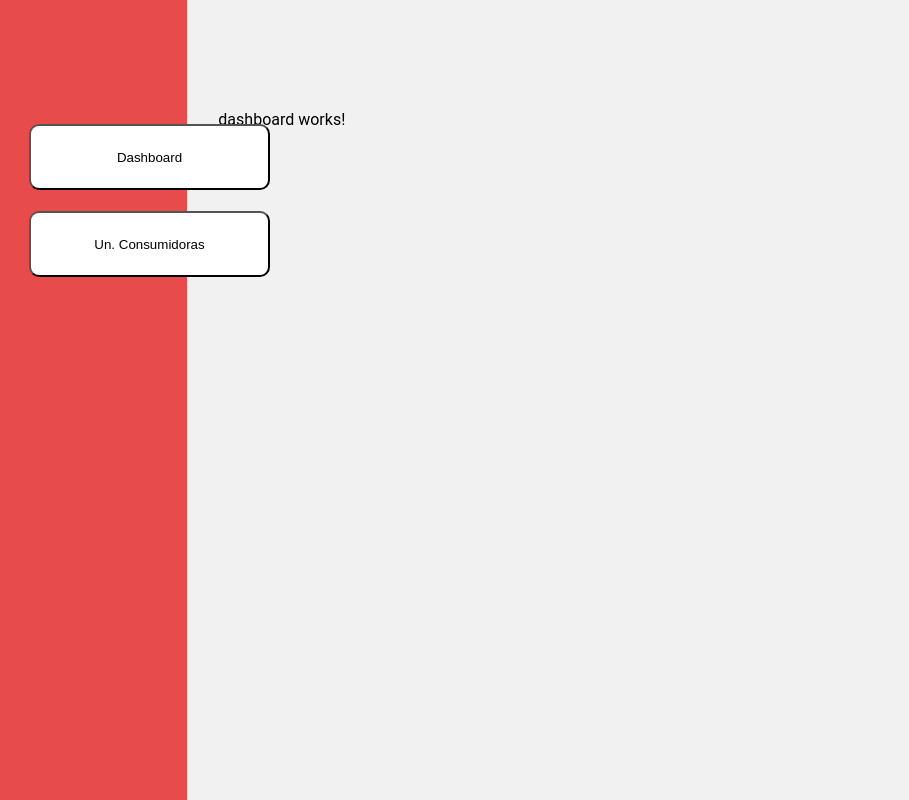
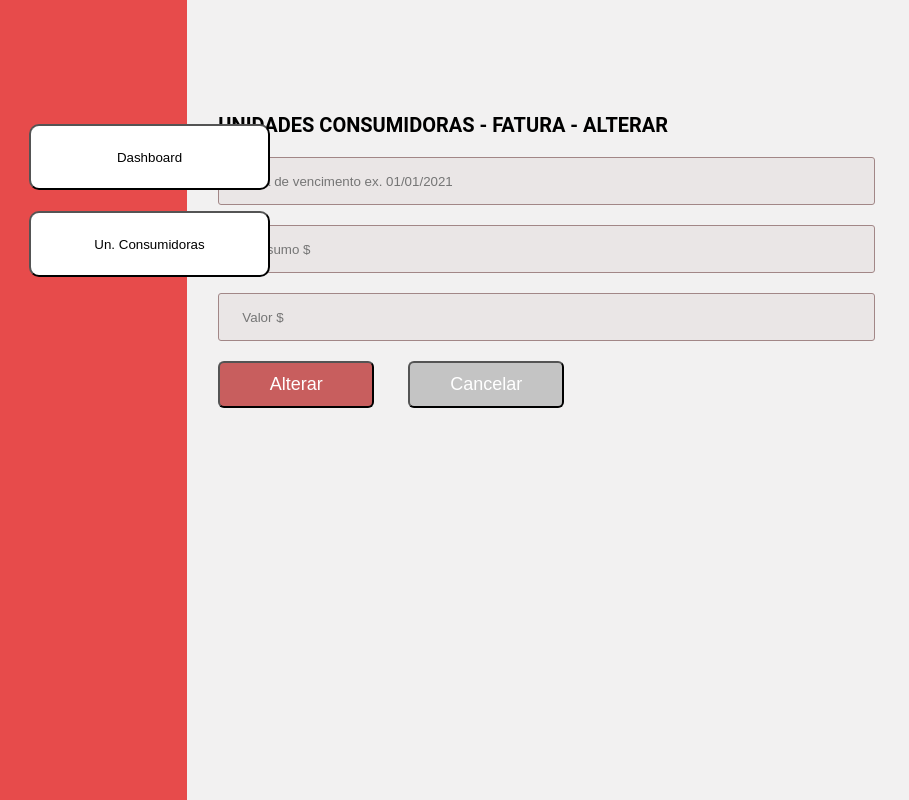
Before and after one commit to igregorioneto/cad-unidades-consumidoras, an Angular app: page /unidades/1/informacao/fatura_alteracao/1 in a window 1280 px wide. Before the commit this address led to /home. Shown: the whole page, without its empty margins (0-909 px from the left). Built offline with nearby package versions, Linux system fonts and the light colour scheme; no server answers.

Commit message:
UN - Ajustando tela de alteração e cadastro de faturas

```diff
--- a/src/app/app-routing.module.ts
+++ b/src/app/app-routing.module.ts
@@ -33,6 +33,10 @@ const routes: Routes = [
     component: FatCadastroComponent
   },
   {
+    path:'unidades/:id/informacao/fatura_alteracao/:id',
+    component: FatCadastroComponent
+  },
+  {
     path: '**',
     redirectTo: 'home',
     pathMatch: 'full'
--- a/src/app/components/fat-cadastro/fat-cadastro.component.html
+++ b/src/app/components/fat-cadastro/fat-cadastro.component.html
@@ -1,6 +1,6 @@
 <div class="fat-cadastro">
 
-    <h3>UNIDADES CONSUMIDORAS - FATURA - CADASTRO</h3>
+    <h3>UNIDADES CONSUMIDORAS - FATURA - {{title}}</h3>
 
     <form [formGroup]="fatform">
         <input id="" placeholder="Data de vencimento ex. 01/01/2021" formControlName="data_de_vencimento">
@@ -9,8 +9,8 @@
     </form>
 
     <div class="acoes">
-        <button class="btn-cadastrar" (click)="cadastrarFaturaUnidade()">
-            Cadastrar
+        <button class="btn-cadastrar" (click)="salvarFaturaUnidade()">
+            {{button}}
         </button>
 
         <button class="btn-cancelar" (click)="cancelarCadastroFatura()">
--- a/src/app/components/fat-cadastro/fat-cadastro.component.ts
+++ b/src/app/components/fat-cadastro/fat-cadastro.component.ts
@@ -9,7 +9,12 @@ import { FaturaServiceService } from 'src/app/shared/fatura-service.service';
   styleUrls: ['./fat-cadastro.component.scss']
 })
 export class FatCadastroComponent implements OnInit {
+  title: string = ''
+  button: string = ''
+
+  idFat: number = 0
   idDaUnidade: number = 0
+
   fatura: any[] = []
 
   fatform = new FormGroup({
@@ -25,18 +30,32 @@ export class FatCadastroComponent implements OnInit {
     ) { }
 
   ngOnInit(): void {
-    this.routerActive.params.subscribe(
-      idUnidade => this.idDaUnidade = Number(idUnidade.id))
+
+    this.routerActive.url.subscribe(i => {
+
+      this.idDaUnidade = Number(i[1].path)
+
+      this.verificaIdFaturaExist(i)
+
+    })
+
+    this.verificarSeAlteraOuCadastra(this.idFat)
+
   }
 
-  cadastrarFaturaUnidade() {
+  salvarFaturaUnidade() {
 
     if(this.fatform.valid) {
 
       this.fatform.addControl('unidadeConsumidoraId',new FormControl(this.idDaUnidade))
       this.fatura = this.fatform.value
-      this.faturaService.adicionarFaturaNaUnidade(this.fatura)
-      .subscribe(() => {})
+
+      if(this.title == 'CADASTRO') {
+        this.cadastrarFaturaUnidade()
+      }
+      if(this.title == 'ALTERAR') {
+        this.alterarFaturaUnidade()
+      }
 
       this.router.navigate([`/unidades/${this.idDaUnidade}/informacao`])
 
@@ -44,6 +63,38 @@ export class FatCadastroComponent implements OnInit {
 
   }
 
+  verificarSeAlteraOuCadastra(id: number) {
+
+    id ? (this.title = 'ALTERAR',this.button = 'Alterar') : (this.title = 'CADASTRO',this.button = 'Cadastrar')
+
+    if(id) {
+      this.faturaService.informacaoFaturaId(id).subscribe(f => {
+
+        this.fatform.get('data_de_vencimento')?.setValue(`${f.data_de_vencimento}`)
+        this.fatform.get('consumo')?.setValue(`${f.consumo}`)
+        this.fatform.get('valor')?.setValue(`${f.valor}`)
+
+      })
+    }
+
+  }
+
+  verificaIdFaturaExist(i: any) {
+    return i[4] ? this.idFat = Number(i[4].path) : false
+  }
+
+  cadastrarFaturaUnidade() {
+
+    this.faturaService.adicionarFaturaNaUnidade(this.fatura)
+    .subscribe(() => {})
+
+  }
+
+  alterarFaturaUnidade() {
+    this.faturaService.alterarFaturaDaUnidade(this.fatura, this.idFat)
+    .subscribe(() => {})
+  }
+
   cancelarCadastroFatura() {
     this.router.navigate([`/unidades/${this.idDaUnidade}/informacao`])
   }
--- a/src/app/components/uns-consumidoras/un-cadastro/un-cadastro.component.ts
+++ b/src/app/components/uns-consumidoras/un-cadastro/un-cadastro.component.ts
@@ -65,14 +65,10 @@ export class UnCadastroComponent implements OnInit{
     this.router.navigate(['/unidades'])
   }
 
-  verificaSeExisteId(id: number): boolean {
-    return id ? true : false
-  }
-
   verificarSeAlteraOuCadastra(id: number) {
     id ? (this.title = 'ALTERAR',this.button = 'Alterar') : (this.title = 'CADASTRO',this.button = 'Cadastrar')
 
-    if(this.verificaSeExisteId(id)) {
+    if(id) {
       this.unidadeService.informacaoUnidadeId(id).subscribe(u => {
 
         this.unidadeForm.get('nome')?.setValue(`${u[0].nome}`)
--- a/src/app/components/uns-consumidoras/un-informacao/un-informacao.component.html
+++ b/src/app/components/uns-consumidoras/un-informacao/un-informacao.component.html
@@ -40,6 +40,9 @@
                     <td>{{f.consumo | currency}}</td>
                     <td>{{f.valor | currency}}</td>
                     <td class="acoes">
+                        <button class="btn-editar" (click)="editarFatura(f)">
+                            Editar
+                        </button>
                         <button class="btn-excluir" (click)="deletarFatura(f)">
                             X
                         </button>
--- a/src/app/components/uns-consumidoras/un-informacao/un-informacao.component.ts
+++ b/src/app/components/uns-consumidoras/un-informacao/un-informacao.component.ts
@@ -1,5 +1,5 @@
 import { Component, Input, OnInit } from '@angular/core';
-import { ActivatedRoute } from '@angular/router';
+import { ActivatedRoute, Router } from '@angular/router';
 import { throwError } from 'rxjs';
 import { FaturaServiceService } from 'src/app/shared/fatura-service.service';
 import { ServiceService } from 'src/app/shared/service.service';
@@ -10,6 +10,8 @@ import { ServiceService } from 'src/app/shared/service.service';
   styleUrls: ['./un-informacao.component.scss']
 })
 export class UnInformacaoComponent implements OnInit {
+
+  idUnidade: number = 0
 
   id: number = 0
   nome: string = ''
@@ -22,13 +24,15 @@ export class UnInformacaoComponent implements OnInit {
   constructor(
     private routeAtiva: ActivatedRoute,
     private unidadeService: ServiceService,
-    private faturaService: FaturaServiceService
+    private faturaService: FaturaServiceService,
+    private router: Router
     ) {}
 
   ngOnInit(): void {
     let id: number = 1
 
     this.routeAtiva.params.subscribe(param => id = Number(param.id))
+    this.idUnidade = id
 
     this.gerandoInformacoesDaUnidade(id)
   }
@@ -61,6 +65,10 @@ export class UnInformacaoComponent implements OnInit {
 
   }
 
+  editarFatura(f: any) {
+    this.router.navigate([`unidades/${this.idUnidade}/informacao/fatura_alteracao/${f.id}`])
+  }
+
   deletarFatura(fat: any) {
     this.faturaService.excluirFaturaDaUnidade(fat.id).subscribe(() => { this.ngOnInit() })
   }
--- a/src/app/shared/fatura-service.service.ts
+++ b/src/app/shared/fatura-service.service.ts
@@ -19,6 +19,14 @@ export class FaturaServiceService {
     return this._http.get<any>(`${this.baseURL}/fatura`)
   }
 
+  informacaoFaturaId(id: number): Observable<any> {
+    return this._http.get<any>(`${this.baseURL}/fatura/${id}`)
+  }
+
+  alterarFaturaDaUnidade(fat: any,id: number): Observable<any> {
+    return this._http.put<any>(`${this.baseURL}/fatura/${id}`, fat)
+  }
+
   excluirFaturaDaUnidade(id: number): Observable<any> {
     return this._http.delete<any>(`${this.baseURL}/fatura/${id}`)
   }
```
